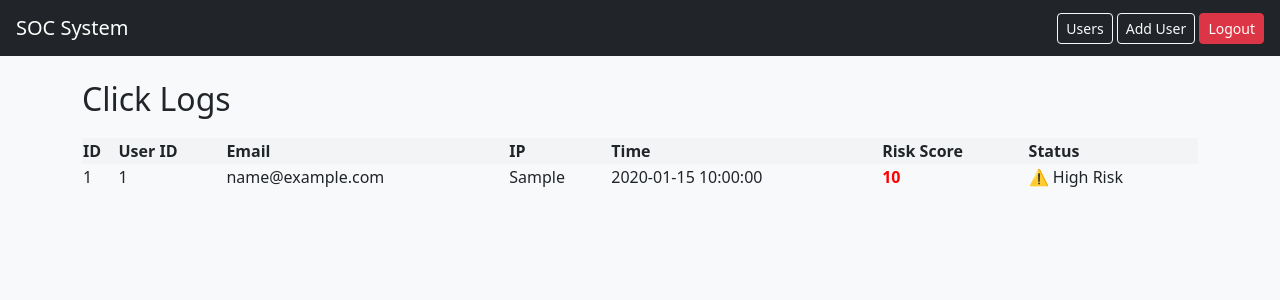
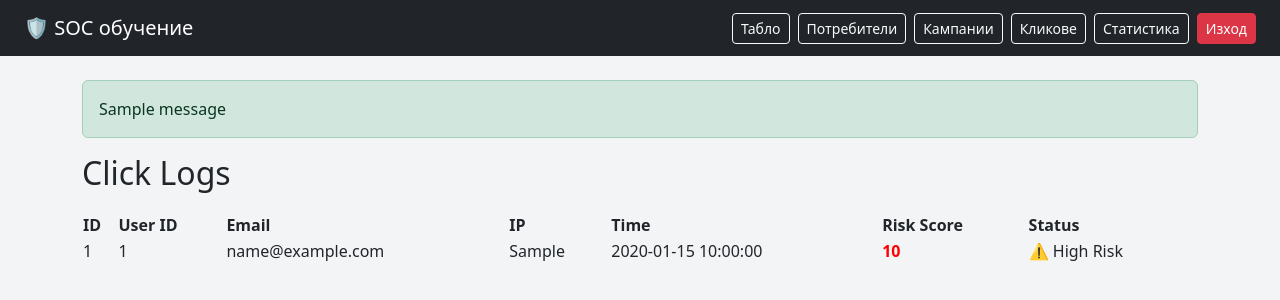
Before and after one commit to alinavvvv/phishing, a Flask app: page /clicks in a window 1280 px wide. Shown: the top 300 px of the page. Run offline with Flask 3, Linux system fonts and the light colour scheme; the visitor is signed in with stand-in values (Sample User, id 1); tables that the repository leaves empty hold one stand-in row (values such as "Sample post"); one stand-in notice (Sample message) is shown.

Commit message:
Update base.html for localization and layout changes

```diff
--- a/templates/base.html
+++ b/templates/base.html
@@ -1,24 +1,46 @@
 <!DOCTYPE html>
-<html>
+<html lang="bg">
 <head>
-    <title>SOC System</title>
-    <link href="https://cdn.jsdelivr.net/npm/bootstrap@5.3.0/dist/css/bootstrap.min.css" rel="stylesheet">
+    <meta charset="UTF-8">
+    <title>SOC Обучителна система</title>
+    <link href="https://cdn.jsdelivr.net/npm/bootstrap@5.3.3/dist/css/bootstrap.min.css" rel="stylesheet">
 </head>
 
-<body class="bg-light">
+<body style="background:#f3f4f6;">
 
-<nav class="navbar navbar-dark bg-dark px-3">
-    <a class="navbar-brand" href="/dashboard">SOC System</a>
+<nav class="navbar navbar-expand-lg navbar-dark bg-dark px-4">
+    <a class="navbar-brand" href="{{ url_for('dashboard') }}">🛡 SOC обучение</a>
 
-    <div>
-        <a class="btn btn-sm btn-outline-light" href="/users">Users</a>
-        <a class="btn btn-sm btn-outline-light" href="/add_user">Add User</a>
-        <a class="btn btn-sm btn-danger" href="/login">Logout</a>
+    <div class="ms-auto d-flex gap-2">
+        <a class="btn btn-outline-light btn-sm" href="{{ url_for('dashboard') }}">Табло</a>
+        <a class="btn btn-outline-light btn-sm" href="{{ url_for('users') }}">Потребители</a>
+        <a class="btn btn-outline-light btn-sm" href="{{ url_for('campaigns') }}">Кампании</a>
+        <a class="btn btn-outline-light btn-sm" href="{{ url_for('clicks') }}">Кликове</a>
+        <a class="btn btn-outline-light btn-sm" href="{{ url_for('statistics') }}">Статистика</a>
+        <a class="btn btn-danger btn-sm" href="{{ url_for('logout') }}">Изход</a>
     </div>
 </nav>
 
 <div class="container mt-4">
+
+    {% with messages = get_flashed_messages(with_categories=true) %}
+        {% if messages %}
+            {% for category, message in messages %}
+                <div class="alert
+                    {% if category == 'success' %}alert-success
+                    {% elif category == 'error' %}alert-danger
+                    {% elif category == 'warning' %}alert-warning
+                    {% else %}alert-info
+                    {% endif %}
+                ">
+                    {{ message }}
+                </div>
+            {% endfor %}
+        {% endif %}
+    {% endwith %}
+
     {% block content %}{% endblock %}
+
 </div>
 
 </body>
```
